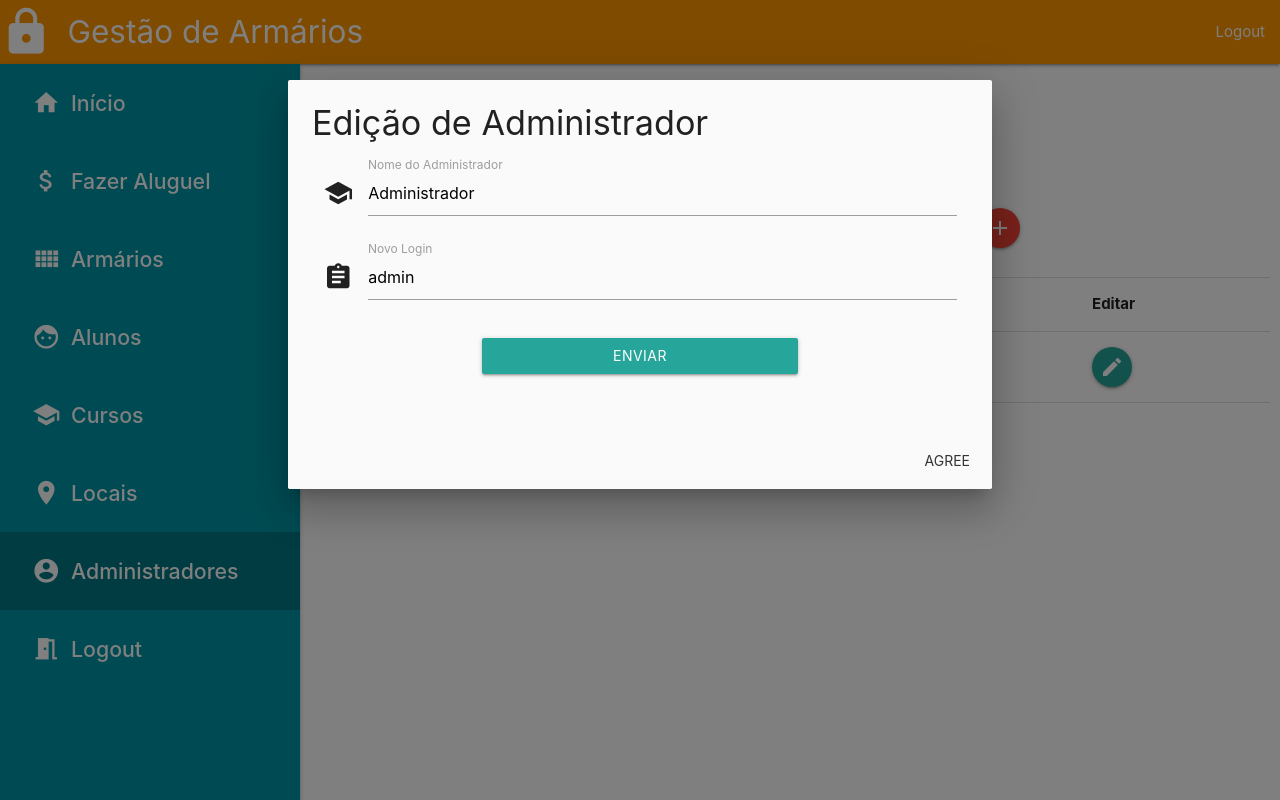
After one commit to GuilhermeBalog/gestor-de-armarios, a PHP site: page /administradores.php in a window 1280 px wide, after a click on "edit". The commit adds this page. Run offline with PHP 8.4, Linux system fonts and the light colour scheme; a user stored in the database is signed in; data comes from the database, SQL or seed files in the repository.

Commit message:
Adicionado cadastro e edição de usuários

```diff
--- /dev/null
+++ b/administradores.php
@@ -0,0 +1,128 @@
+<?php include_once "init/init.php"; ?>
+<!doctype html>
+<html lang="pt-br">
+    <head>
+        <meta charset="UTF-8">
+        <meta name="viewport"
+              content="width=device-width, user-scalable=no, initial-scale=1.0, maximum-scale=1.0, minimum-scale=1.0">
+        <meta http-equiv="X-UA-Compatible" content="ie=edge">
+        <title>Gestor de Armários | Administradores</title>
+        <link rel="stylesheet" href="/css/materialize.css">
+        <link rel="stylesheet" href="/css/material_icons.css">
+        <link rel="stylesheet" href="/css/style.css">
+        <link rel="manifest" href="/manifest.json">
+    </head>
+    <body>
+        <?php
+        include_once "components/menu.php";
+        ?>
+        <!-- Editar Login -->
+        <div id="editar_login" class="modal">
+            <div class="row modal-content">
+                <h4>Edição de Administrador</h4>
+                <form action="/actions/editar_login.php" method="post">
+                    <input type="hidden" id="editar_cd_login" name="cd_login">
+                    <div class="input-field col s12">
+                        <i class="material-icons prefix">school</i>
+                        <input type="text" name="nm_user" id="editar_nm_user">
+                        <label for="editar_nm_user">Nome do Administrador</label>
+                    </div>
+                    <div class="input-field col s12">
+                        <i class="material-icons prefix">assignment</i>
+                        <input type="text" name="tx_login" id="editar_tx_login">
+                        <label for="editar_tx_login">Novo Login</label>
+                    </div>
+                    <div class="input-field col s12">
+                        <button class="btn col s12 l6 offset-l3">Enviar</button>
+                    </div>
+                </form>
+            </div>
+            <div class="modal-footer">
+                <a href="#!" class="modal-close waves-effect waves-green btn-flat">Agree</a>
+            </div>
+        </div>
+        <!-- Fim do Editar Login -->
+
+        <!-- Cadastro de Login -->
+        <div id="cadastrar_login" class="modal">
+            <div class="row modal-content">
+                <h4>Cadastro de Administrador</h4>
+                <form action="/actions/cadastrar_login.php" method="post">
+                    <div class="input-field col s12">
+                        <i class="material-icons prefix">assignment</i>
+                        <input type="text" name="nm_user" id="nm_user">
+                        <label for="nm_user">Nome do Administrador</label>
+                    </div>
+                    <div class="input-field col s12">
+                        <i class="material-icons prefix">account_circle</i>
+                        <input type="text" name="tx_login" id="tx_login">
+                        <label for="tx_login">Login</label>
+                    </div>
+                    <div class="input-field col s12">
+                        <i class="material-icons prefix">lock</i>
+                        <input type="password" name="tx_pass" id="tx_pass">
+                        <label for="tx_pass">Senha</label>
+                    </div>
+                    <div class="input-field col s12">
+                        <button class="btn col s12 l6 offset-l3">Enviar</button>
+                    </div>
+                </form>
+            </div>
+            <div class="modal-footer">
+                <a href="#!" class="modal-close waves-effect waves-green btn-flat">Agree</a>
+            </div>
+        </div>
+        <!-- Fim do Cadastro de Login -->
+        <div class="row s12" style="margin-bottom: 0px;">
+            <main id="pag-content">
+                <h3>Administradores</h3>
+                <table>
+                    <thead>
+                    <tr>
+                        <th colspan="6" class="center-align">
+                            <h4>Lista de Administradores&nbsp;
+                                <a href="#!" data-target="cadastrar_login" class="btn-floating red modal-trigger">
+                                    <i class="material-icons">add</i>
+                                </a>
+                            </h4>
+                        </th>
+                    </tr>
+                    <tr>
+                        <th>Código</th>
+                        <th>Nome</th>
+                        <th>Login</th>
+                        <th>Editar</th>
+                    </tr>
+                    </thead>
+                    <tbody>
+                    <?php
+                    $admins = $admin->consultar_usuario();
+                    if(!empty($admins)){
+                        while($admin = $admins->fetch_object()){
+                            ?>
+                            <tr id="login_<?php echo $admin->cd_login; ?>" data-nm-user="<?php echo $admin->nm_user; ?>" data-tx-login="<?php echo $admin->tx_login; ?>">
+                                <td><?php echo $admin->cd_login; ?></td>
+                                <td><?php echo $admin->nm_user; ?></td>
+                                <td><?php echo $admin->tx_login; ?></td>
+                                <td><a data-target="editar_login" href="#!" onclick="editar_dados('login',<?php echo $admin->cd_login; ?>,['nm_user','tx_login'])" class="btn-floating modal-trigger"><i class="material-icons">edit</i></a></td>
+                            </tr>
+                            <?php
+                        }
+                    }
+                    ?>
+                    </tbody>
+                </table>
+            </main>
+        </div>
+        <script type="application/javascript" src="/js/jquery-3.3.1.min.js"></script>
+        <script type="application/javascript" src="/js/materialize.js"></script>
+        <script type="application/javascript" src="/js/menu_li_active.js"></script>
+        <script type="application/javascript" src="/js/editar_dados.js"></script>
+        <script type="application/javascript">
+            $(document).ready(function(){
+                $('.sidenav').sidenav();
+                $('.modal').modal();
+            });
+        </script>
+    </body>
+</html>
--- a/banco/v0.1/banco_v0.1.sql
+++ b/banco/v0.1/banco_v0.1.sql
@@ -67,4 +67,3 @@ insert into tb_curso values
 insert into tb_local values
     (null, 'Corredor de Armários', 1),
     (null, 'Corredor do Bebedouro', 1);
-s
--- a/class/Administrador.php
+++ b/class/Administrador.php
@@ -53,11 +53,15 @@ class Administrador extends Utilitarios
     }
 
     //Atualizar os dados de um usuário
-    public function atualizar_usuario($cd, $nome, $senha){
-        $senha = $this->encriptar_senha($senha);
-        $ins = "UPDATE tb_login set nm_user = '$nome', tx_pass = '$senha' where cd_login = '$cd'";
+    public function atualizar_usuario($cd, $nome, $tx_login, $senha = ""){
+        $sql = "UPDATE tb_login set nm_user = '$nome', tx_login = '$tx_login'";
+        if($senha != ""){
+            $senha = $this->encriptar_senha($senha);
+            $sql .= ", tx_pass = '$senha'";
+        }
+        $sql .= " where cd_login = '$cd'";
 
-        if($this->mysqli->query($ins)){
+        if($this->mysqli->query($sql)){
             return true;
         }else{
             return false;
@@ -66,7 +70,7 @@ class Administrador extends Utilitarios
 
     //Consulta os dados dos usuários
     public function consultar_usuario($cd = ""){
-        $sql = "SELECT * from tb_usuario";
+        $sql = "SELECT * from tb_login";
         if($cd != ""){
             $sql .= " where cd_login = $cd";
         }
--- a/components/menu.php
+++ b/components/menu.php
@@ -11,10 +11,10 @@
 <ul id="slide-out" class="sidenav sidenav-fixed" style="background-color: rgb(0, 151, 167);">
     <li id="li_home"><a href="/home.php"><i class="material-icons">home</i>Início</a></li>
     <li id="li_fazer_aluguel"><a href="#!"><i class="material-icons">attach_money</i>Fazer Aluguel</a></li>
-    <li id="li_armarios"><a href="armarios.php"><i class="material-icons">view_comfy</i>Armários</a></li>
+    <li id="li_armarios"><a href="/armarios.php"><i class="material-icons">view_comfy</i>Armários</a></li>
     <li id="li_alunos"><a href="#!"><i class="material-icons">face</i>Alunos</a></li>
-    <li id="li_cursos"><a href="cursos.php"><i class="material-icons">school</i>Cursos</a></li>
+    <li id="li_cursos"><a href="/cursos.php"><i class="material-icons">school</i>Cursos</a></li>
     <li id="li_locais"><a href="#!"><i class="material-icons">room</i>Locais</a></li>
-    <li id="li_administradores"><a href="#!"><i class="material-icons">account_circle</i>Administradores</a></li>
+    <li id="li_administradores"><a href="/administradores.php"><i class="material-icons">account_circle</i>Administradores</a></li>
     <li id="li_logout"><a href="/actions/logout.php"><i class="material-icons">meeting_room</i>Logout</a></li>
 </ul>
```
Also changed, not shown: actions/cadastrar_login.php (added, +19 -0 lines), actions/editar_login.php (added, +23 -0 lines).
